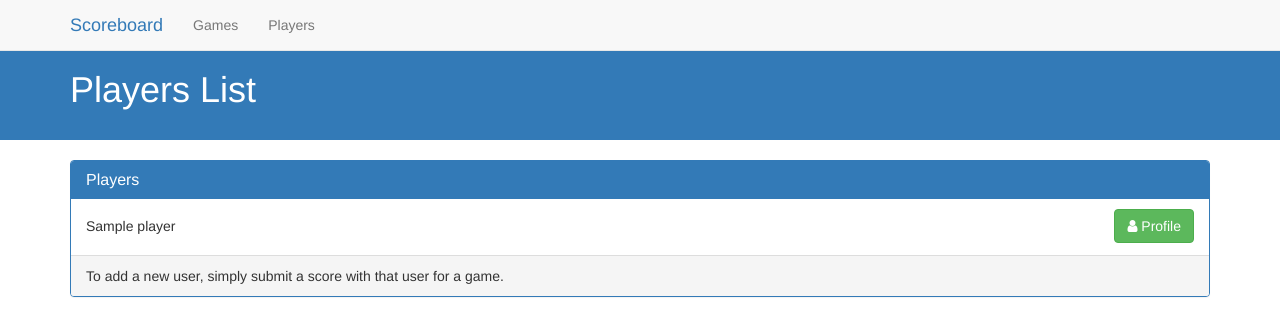
After one commit to JamesLaverack/scoreboard, a Flask app: page /player/ in a window 1280 px wide. The commit adds this page. Shown: the top 336 px of the page. Run offline with Flask 2, Linux system fonts and the light colour scheme; a database or web service that is not in the repository returns one stand-in record (values such as "Sample title"); some libraries are stand-ins or nearby versions.

Commit message:
Add Players List Page
Also add an option for it to the global menu bar, and rename the existing "Games List" option to "Games".

```diff
--- a/app.py
+++ b/app.py
@@ -12,6 +12,14 @@ def show_index():
     cur.execute("SELECT name FROM (SELECT game.name, count(win.id) AS num_games FROM game LEFT JOIN win ON win.game = game.id GROUP BY game.name) AS games WHERE num_games > 3 ORDER BY num_games")
     popularGames = [x[0] for x in cur.fetchall()]
     return render_template('index.html', popularGames=popularGames)
+
+@app.route("/player/")
+def show_players():
+    cur = db.database_connection().cursor()
+    cur.execute("SELECT name FROM player")
+    players = [x[0] for x in cur.fetchall()]
+
+    return render_template('players.html', players=players)
 
 @app.route("/player/<name>")
 def show_player(name):
--- a/templates/base.html
+++ b/templates/base.html
@@ -17,7 +17,10 @@
 	<span class="text-primary">Scoreboard</span>
       </a>
       <li>
-	<a href="{{ url_for('show_games') }}">Games List</a>
+	<a href="{{ url_for('show_games') }}">Games</a>
+      </li>
+      <li>
+	<a href="{{ url_for('show_players') }}">Players</a>
       </li>
     </ul>
   </div>
--- /dev/null
+++ b/templates/players.html
@@ -0,0 +1,47 @@
+{% extends "base.html" %}
+
+{% block title %}
+{{super()}} - List Players
+{% endblock %}
+
+{% block titlebar %}
+<h1>Players List</h1>
+{% endblock %}
+
+{% block content %}
+<div class="container">
+
+  <div class="panel panel-primary">
+    <div class="panel-heading">
+      <h3 class="panel-title">Players</h3>
+    </div>
+    {% if players|length > 0%}
+    <ul class="list-group">
+      {% for player in players %}
+      <li class="list-group-item">
+	<div class="row">
+	  <div class="col-md-4">
+	    <h5>{{ player }}</h5>
+	  </div>
+	  <div class="col-md-4 col-md-offset-4">
+	    <div class="btn-group pull-right">
+	      <a href="{{ url_for('show_player', name=player) }}" type="button" class="btn btn-success">
+		<i class="fa fa-user"></i> Profile
+	      </a>
+	    </div>
+	  </div>
+	</div>
+      </li>
+      {% endfor %}
+    </ul>
+    {% else %}
+    <div class="panel-body center-block">
+      No players yet. =(
+    </div>
+    {% endif %}
+    <div class="panel-footer">
+      To add a new user, simply submit a score with that user for a game.
+    </div>
+  </div>
+</div>
+{% endblock %}
```
